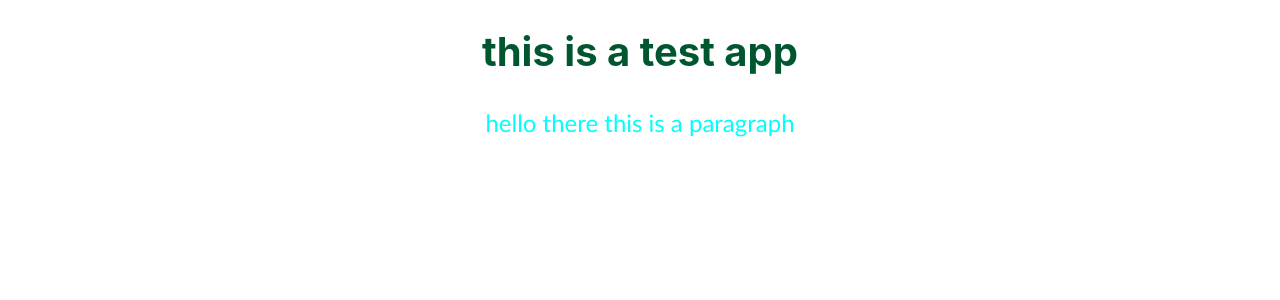
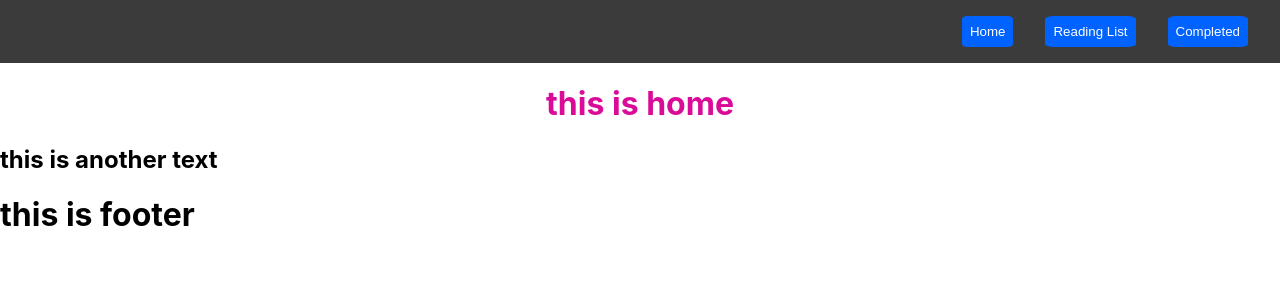
Before and after one commit to jahidulislamjahid/ReduxPractice, a React (Create React App) app: page / in a window 1280 px wide. Shown: the top 300 px of the page. Built offline with nearby package versions, Linux system fonts and the light colour scheme.

Commit message:
redux installed

```diff
--- a/package.json
+++ b/package.json
@@ -3,11 +3,13 @@
   "version": "0.1.0",
   "private": true,
   "dependencies": {
+    "@reduxjs/toolkit": "^1.8.1",
     "@testing-library/jest-dom": "^5.16.4",
     "@testing-library/react": "^13.2.0",
     "@testing-library/user-event": "^13.5.0",
     "react": "^18.1.0",
     "react-dom": "^18.1.0",
+    "react-redux": "^8.0.1",
     "react-router-dom": "^6.3.0",
     "react-scripts": "5.0.1",
     "sass": "^1.51.0",
@@ -36,5 +38,8 @@
       "last 1 firefox version",
       "last 1 safari version"
     ]
+  },
+  "devDependencies": {
+    "redux-devtools-app": "^1.2.0"
   }
 }
--- a/src/App.js
+++ b/src/App.js
@@ -1,11 +1,20 @@
 import './Styles/home.scss';
-
+import { BrowserRouter as Routing, Routes, Route } from 'react-router-dom';
+import Home from './Components/Home';
+import Readinglist from './Components/Readinglist';
+import Navbar from './Components/Navbar';
+import Footer from './Components/Footer';
 function App() {
   return (
-    <div className="App">
-      <h1 className='header'>this is a test app</h1>
-      <p>hello there this is a paragraph</p>
-    </div>
+    <Routing>
+        <Navbar/>
+      <Routes>
+        <Route exact path='/' element={<Home/>}/>
+        <Route path='/home' element={<Home/>}/>
+        <Route path='/readinglist' element={<Readinglist/>}/>
+      </Routes>
+      <Footer/>
+    </Routing>
   );
 }
 
--- /dev/null
+++ b/src/Components/Footer.js
@@ -0,0 +1,11 @@
+import React from 'react';
+
+const Footer = () => {
+    return (
+        <div>
+            <h1>this is footer</h1>
+        </div>
+    );
+};
+
+export default Footer;
--- /dev/null
+++ b/src/Components/Home.js
@@ -0,0 +1,13 @@
+import React from 'react';
+import '../Styles/home.scss';
+
+const Home = () => {
+    return (
+        <div className='body'>
+            <h1>this is home</h1>
+            <h2>this is another text</h2>
+        </div>
+    );
+};
+
+export default Home;
--- /dev/null
+++ b/src/Components/Navbar.js
@@ -0,0 +1,19 @@
+import React from 'react';
+import { Link } from 'react-router-dom';
+import '../Styles/navbar.scss';
+
+const Navbar = () => {
+    return (
+        <div className='navigation'>
+            <Link to={'/home'}>
+                <button>Home</button>
+            </Link>
+            <Link to={'/readinglist'}>
+                <button>Reading List</button>
+            </Link>
+            <button>Completed</button>
+        </div>
+    );
+};
+
+export default Navbar;
--- /dev/null
+++ b/src/Components/Readinglist.js
@@ -0,0 +1,11 @@
+import React from 'react';
+
+const Readinglist = () => {
+    return (
+        <div>
+            <h1>this is reading list</h1>
+        </div>
+    );
+};
+
+export default Readinglist;
--- a/src/Styles/Variables/variables.scss
+++ b/src/Styles/Variables/variables.scss
@@ -1 +1,3 @@
-$header-color: #00572f;
+$primary-color: #00572f;
+$secondary-color: #0062ff;
+$tertiary-color: #d90b98;
--- a/src/Styles/home.scss
+++ b/src/Styles/home.scss
@@ -2,7 +2,7 @@
 
 .App {
   h1 {
-    color: $header-color;
+    color: $primary-color;
     font-size: 2.5rem;
     font-weight: 700;
     text-align: center;
@@ -12,7 +12,13 @@
     font-family: "Gill Sans", "Gill Sans MT", Calibri, "Trebuchet MS",
       sans-serif;
     font-size: 1.5rem;
-    color: aqua;
+    color: $secondary-color;
     text-align: center;
   }
 }
+.body {
+  h1 {
+    color: $tertiary-color;
+    text-align: center;
+  }
+}
--- /dev/null
+++ b/src/Styles/navbar.scss
@@ -0,0 +1,17 @@
+@import "./Variables/variables.scss";
+
+.navigation {
+  display: flex;
+  background-color: rgb(59, 59, 59);
+  justify-content: flex-end;
+  button {
+    color: white;
+    background-color: $secondary-color;
+    border-radius: 10%;
+    border: none;
+    margin-right: 2rem;
+    padding: 0.5rem;
+    margin-top: 1rem;
+    margin-bottom: 1rem;
+  }
+}
--- a/src/index.js
+++ b/src/index.js
@@ -3,6 +3,7 @@ import ReactDOM from 'react-dom/client';
 import './index.css';
 import App from './App';
 import reportWebVitals from './reportWebVitals';
+import Home from './Components/Home';
 
 const root = ReactDOM.createRoot(document.getElementById('root'));
 root.render(
```
Also changed, not shown: src/Redux/Store.js (added), 2 other files (tests, documents, lock files or other folders).
